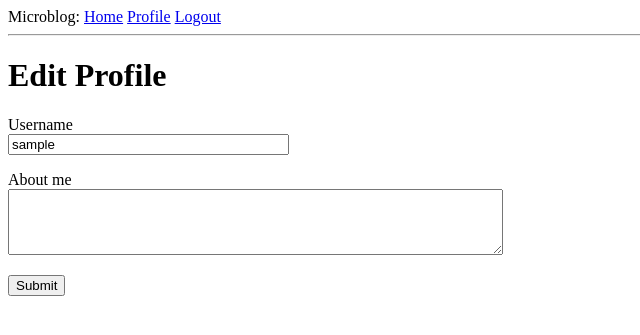
After one commit to THollis19/flask_practice, a Flask app: page /edit_profile in a window 1280 px wide. The commit adds this page. Shown: the top 335 px of the page, without its empty margins (0-640 px from the left). Run offline with Flask 3, Linux system fonts and the light colour scheme; the visitor is signed in with stand-in values (Sample User, id 1); data comes from the database, SQL or seed files in the repository.

Commit message:
link to edit profile page

```diff
--- a/app/forms.py
+++ b/app/forms.py
@@ -1,6 +1,6 @@
 from flask_wtf import FlaskForm
-from wtforms import StringField, PasswordField, BooleanField, SubmitField
-from wtforms.validators import ValidationError, DataRequired, Email, EqualTo
+from wtforms import StringField, PasswordField, BooleanField, SubmitField, TextAreaField
+from wtforms.validators import ValidationError, DataRequired, Email, EqualTo, Length
 from app.models import User
 
 
@@ -29,3 +29,8 @@ class RegistrationForm(FlaskForm):
         user = User.query.filter_by(email=email.data).first()
         if user is not None:
             raise ValidationError('Please use a different email address')
+
+class EditProfileForm(FlaskForm):
+    username = StringField('Username', validators=[DataRequired()])
+    about_me = TextAreaField('About me', validators=[Length(min=0, max=140)])
+    submit = SubmitField('Submit')
--- a/app/routes.py
+++ b/app/routes.py
@@ -1,7 +1,7 @@
 from app import app, db
 from flask import render_template, flash, redirect, url_for, request
 from werkzeug.urls import url_parse
-from app.forms import LoginForm, RegistrationForm
+from app.forms import LoginForm, RegistrationForm, EditProfileForm
 from app.models import User
 from flask_login import current_user, login_user, logout_user, login_required
 from datetime import datetime
@@ -79,3 +79,18 @@ def user(username):
         {'author': user, 'body': 'I am also a test post'}
     ]
     return render_template('user.html', user=user, posts=posts)
+
+@app.route('/edit_profile', methods=['GET', 'POST'])
+@login_required
+def edit_profile():
+    form = EditProfileForm()
+    if form.validate_on_submit():
+        current_user.username = form.username.data
+        current_user.about_me = form.about_me.data
+        db.session.commit()
+        flash('Your changes have been saved.')
+        return redirect(url_for('edit_profile'))
+    elif request.method == 'GET':
+        form.username.data = current_user.username
+        form.about_me.data = current_user.about_me
+    return render_template('edit_profile.html', title='Edit Profile', form=form)
--- /dev/null
+++ b/app/templates/edit_profile.html
@@ -0,0 +1,23 @@
+{% extends "base.html" %}
+
+{% block content %}
+  <h1>Edit Profile</h1>
+  <form action="" method="post">
+    {{ form.hidden_tag() }}
+    <p>
+        {{ form.username.label }} <br>
+        {{ form.username(size=32) }} <br>
+        {% for error in form.username.errors %}
+        <span style="color: red;">[{{ error }}]</span>
+        {% endfor %}
+    </p>
+    <p>
+        {{ form.about_me.label }} <br>
+        {{ form.about_me(cols=59, rows=4)}} <br>
+        {% for error in form.about_me.errors %}
+        <span style="color: red;">[{{ error }}]</span>
+        {% endfor %}
+    </p>
+    <p>{{ form.submit() }}</p>
+  </form>
+{% endblock %}
--- a/app/templates/user.html
+++ b/app/templates/user.html
@@ -8,9 +8,11 @@
             {% if user.about_me %} <p>{{ user.about_me }}</p> {% endif %}
             {% if user.last_seen %} <p>Last seen on: {{ user.last_seen }}</p> {% endif %}
         </td>
-
     </tr>
 </table>
+{% if user == current_user %}
+<p><a href="{{ url_for('edit_profile') }}">Edit your profile</a></p>
+{% endif %}
 <hr>
 {% for post in posts %}
   {% include '_post.html' %}
```
